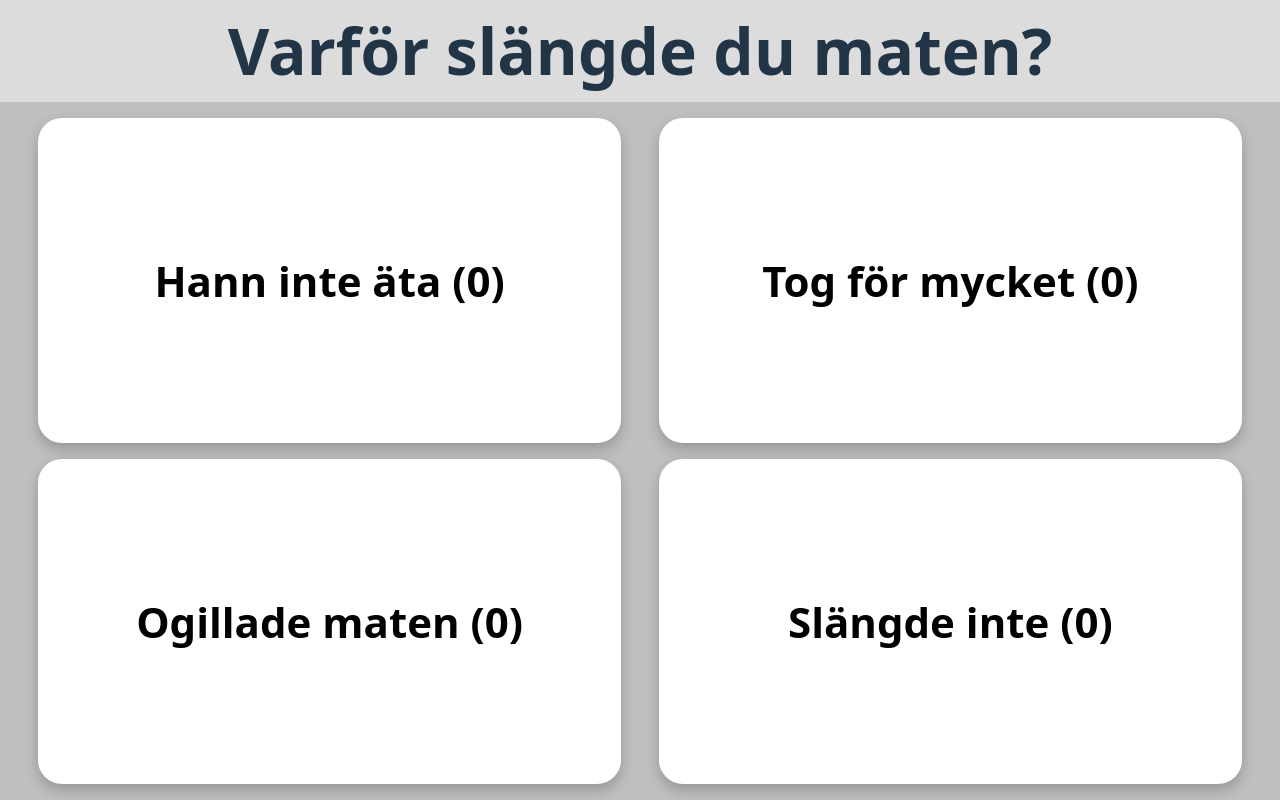
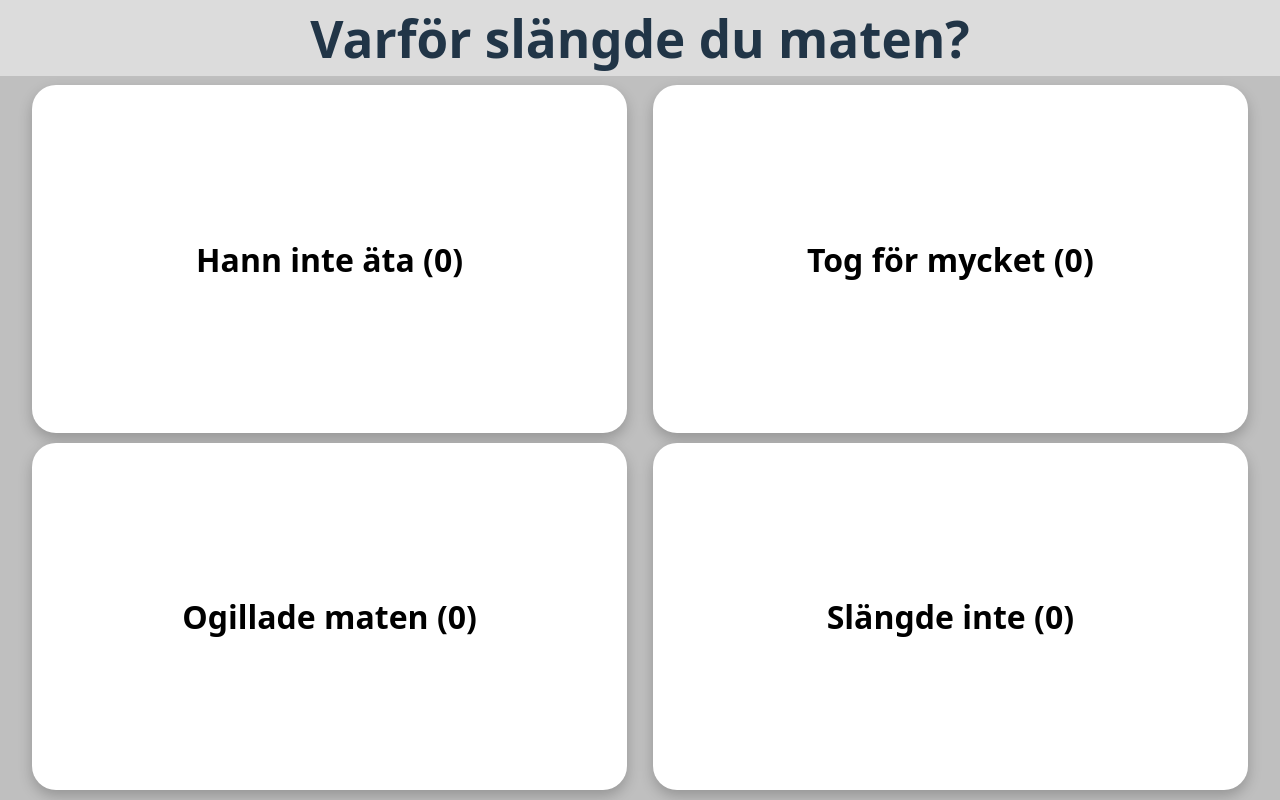
Before and after one commit to Luckan2006/Matsal_app, a React (Vite) app in the folder my-app/: page / in a window 1280 px wide. Built offline with nearby package versions, Linux system fonts and the light colour scheme; no server answers; the database is empty.

Commit message:
fixed bugs in css

```diff
--- a/my-app/src/App.css
+++ b/my-app/src/App.css
@@ -11,7 +11,6 @@ body {
 }
 
 body {
-  overflow: hidden;
   font-family: system-ui, -apple-system, BlinkMacSystemFont, "Segoe UI", sans-serif;
   background-color: gainsboro;
 }
@@ -73,13 +72,40 @@ body {
 
   padding: 1rem;
   font-weight: 600;
+  font-size: clamp(26px, 4.8vw, 42px);
 
-  font-size: clamp(26px, 4.8vw, 42px);
+  -webkit-tap-highlight-color: transparent;
+  outline: none;
 
   transition: transform 0.1s ease, background-color 0.15s ease;
 }
 
 .button:active {
-  transform: scale(0.96);
-  background-color: #e6e6e6;
+  transform: scale(0.97);
+  background-color: #f0f0f0;
 }
+
+@media (max-height: 800px) {
+  .title {
+    font-size: 4vw;
+    padding: 1.2vh 2vw;
+  }
+
+  .grid {
+    padding: 1.2vh 2.5vw;
+    column-gap: 2vw;
+    row-gap: 1.2vh;
+  }
+
+  .button {
+    font-size: clamp(20px, 3.4vw, 32px);
+    padding: 0.7rem;
+  }
+}
+
+@media (max-width: 900px) {
+  .grid {
+    grid-template-columns: 1fr;
+    grid-template-rows: repeat(4, 1fr);
+  }
+}
```
